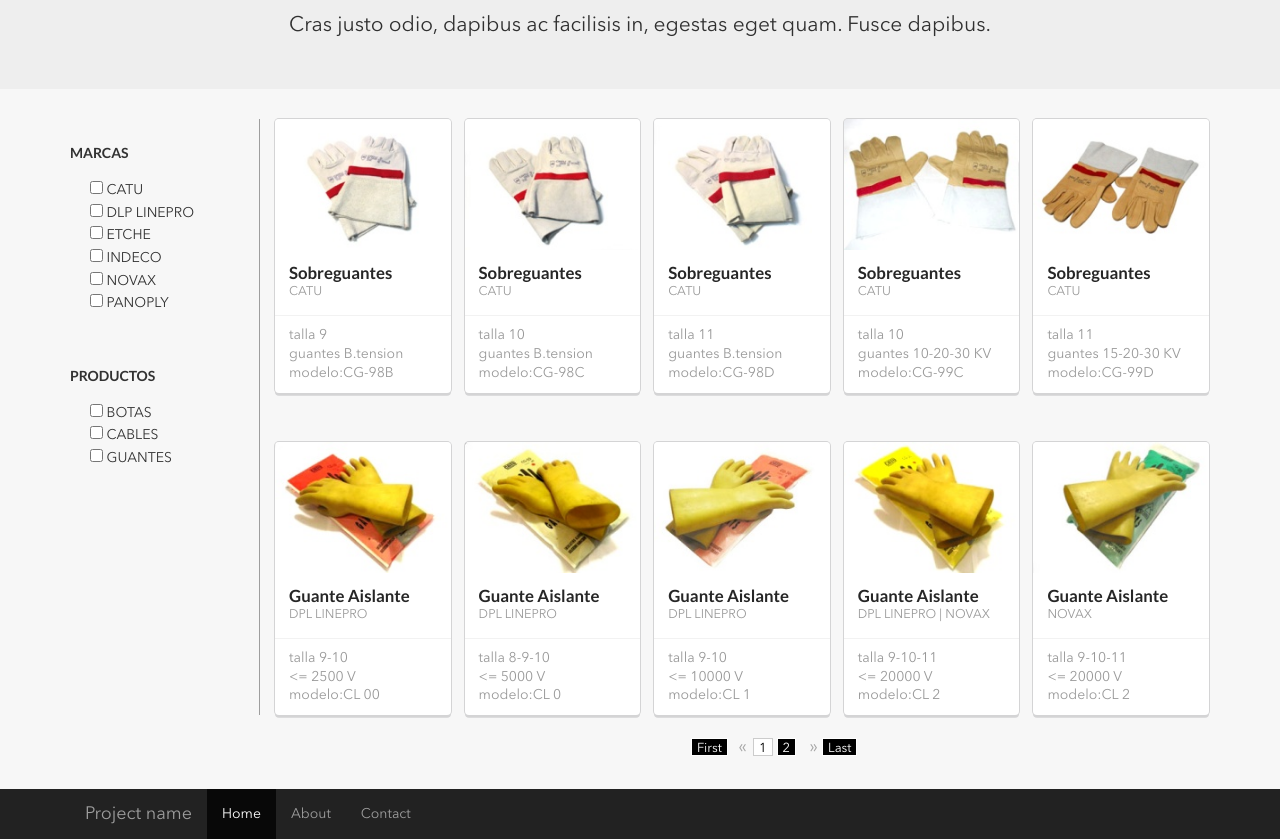
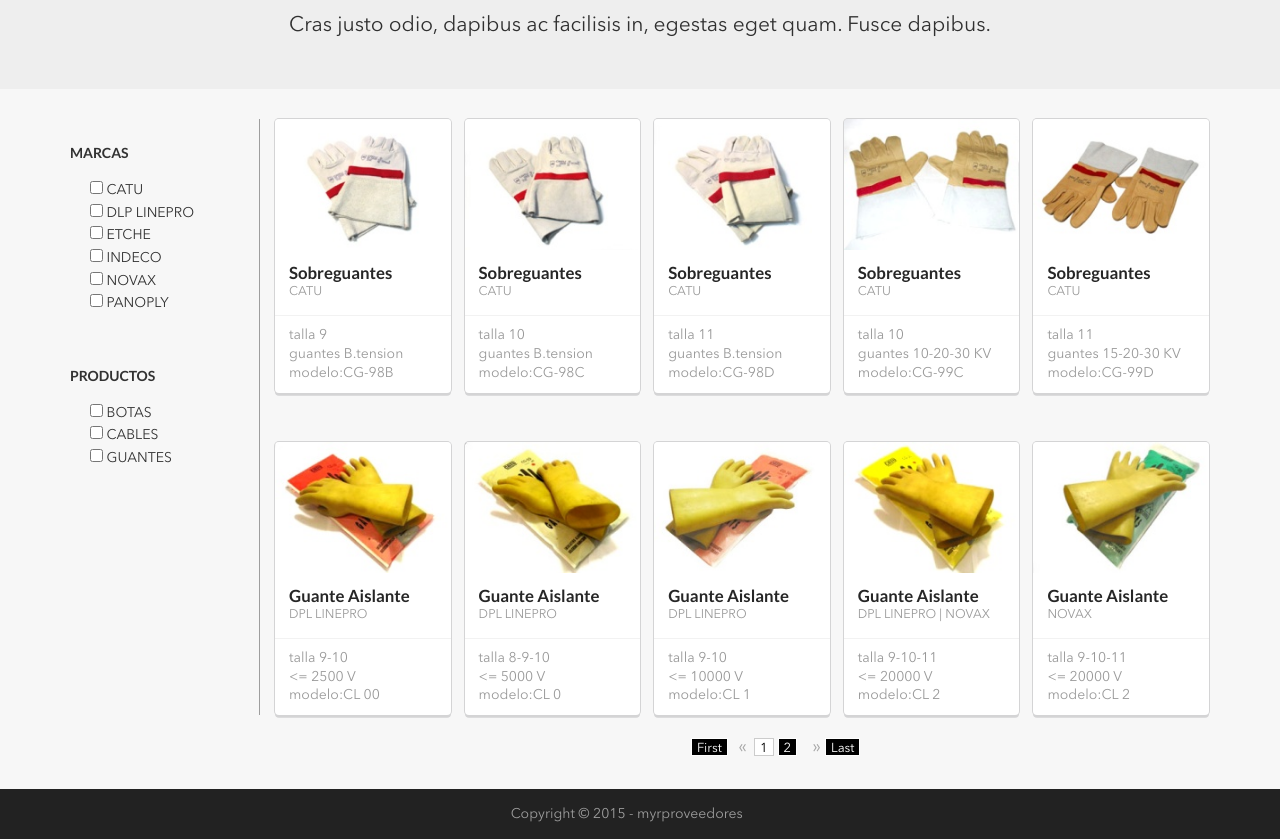
Before and after one commit to erick485/Myrprove_front, a plain HTML site: page mineria.html in a window 1280 px wide. Shown: the part 238-1077 px from the top of the page. Drawn offline with Linux system fonts and the light colour scheme.

Commit message:
pie de pagina

```diff
--- a/mineria.html
+++ b/mineria.html
@@ -544,14 +544,21 @@
             <span class="icon-bar"></span>
             <span class="icon-bar"></span>
           </button>
-          <a class="navbar-brand" href="#">Project name</a>
+          <!-- <a class="navbar-brand" href="#">Project name</a>-->
         </div>
         <div id="navbar" class="collapse navbar-collapse">
-          <ul class="nav navbar-nav">
+
+
+
+          <ul class="nav navbar-nav" style="margin-left:37%;">
+            <li><a href="#">Copyright © 2015 - myrproveedores</a></li>
+          </ul>
+
+        <!--  <ul class="nav navbar-nav">
             <li class="active"><a href="#">Home</a></li>
             <li><a href="#about">About</a></li>
             <li><a href="#contact">Contact</a></li>
-          </ul>
+          </ul>-->
         </div><!--/.nav-collapse -->
       </div>
     </nav>
```
